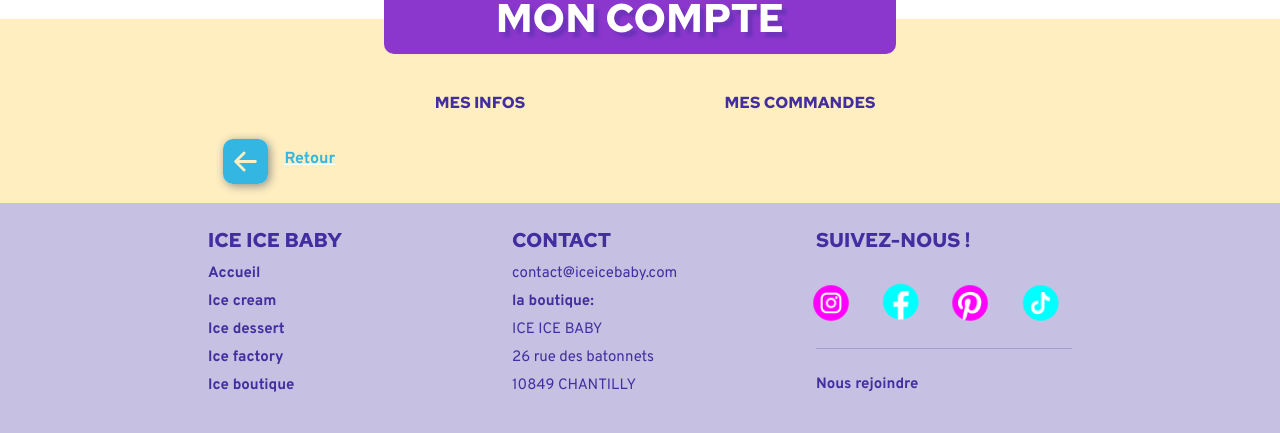
After one commit to CassouDev/Iceicebaby, a Symfony app: template templates/security/orderDetails.html.twig in a window 1280 px wide. The commit adds this page. Shown: the part 600-1033 px from the top of the page. Run offline with Twig, Linux system fonts and the light colour scheme; the template is opened without the code that fills it, so the values that code supplies are empty; some libraries are stand-ins or nearby versions.

Commit message:
pages accountOrders + orderDetails + register Orders in bdd
accountOrder() register orders in bdd + tabs card (account)

```diff
--- a/public/css/account.css
+++ b/public/css/account.css
@@ -27,5 +27,4 @@
 .infos-card strong {
     font-weight: 700;
     color: #6610f2;
-
 }
--- a/public/css/template.css
+++ b/public/css/template.css
@@ -150,6 +150,24 @@ body p {
 .iceice-button:hover {
     background-color: orange;
 }
+/*ICONS*/
+.return-icon p {
+    color: #33b7e2;
+    font-weight: bold;
+    text-decoration: none;
+}
+.return-icon p:hover {
+    color: orange;
+    text-decoration: none;
+}
+.bi.bi-arrow-left-square-fill {
+    border-radius: 10px;
+    box-shadow: 2px 2px 10px rgb(143, 142, 142);
+    color: #33b7e2;
+}
+.bi.bi-arrow-left-square-fill:hover {
+    color: orange;
+}
 /*VIOLET TITLES*/
 .container-fluid h1 {
     width: 40%;
--- a/src/Controller/CartController.php
+++ b/src/Controller/CartController.php
@@ -56,7 +56,7 @@ class CartController extends AbstractController
                     'items' => $cartService->getFullCart(),
                     'quantity' => $cartService->getQuantity(),
                     'ordering' => $cartService->getOrderStatus(),
-                    'cartMessage' => "Votre commande a bien été passée. Retrouvez la dans votre compte, rubrique 'mes commandes'.",
+                    'cartMessage' => "Votre commande a bien été passée. Retrouvez la dans votre compte, rubrique 'MES COMMANDES'.",
                     'icecream_link' => "",
                     'icedessert_link' => "",
                     'icefactory_link' => "",
@@ -129,9 +129,9 @@ class CartController extends AbstractController
 
         $newOrder = new Order();
 
-        $newOrder->setOderDate(new \DateTime());
+        $newOrder->setOrderDate(new \DateTime());
         $newOrder->setOrderPrice($cartService->getTotal());
-        $newOrder->setOrderStatus('Commande en attente de validation');
+        $newOrder->setOrderStatus('En attente de validation');
         $newOrder->setUser($userId);
 
         $manager->persist($newOrder);
--- a/src/Entity/Order.php
+++ b/src/Entity/Order.php
@@ -3,6 +3,7 @@
 namespace App\Entity;
 
 use Doctrine\ORM\Mapping as ORM;
+use App\Repository\OrderRepository;
 
 /**
  * @ORM\Entity(repositoryClass=OrderRepository::class)
--- a/templates/base.html.twig
+++ b/templates/base.html.twig
@@ -19,41 +19,41 @@
             <div class="container-fluid flex-column">
                 <form class="d-flex row position-absolute flex-nowrap align-items-md-end">
                     {# <button class="col-md-2 btn btn-secondary my-2 my-sm-0 navbar-button" type="submit">
-                        <img src="../../images/header_search_icon.svg" alt="icone loupe" id="search-icon">
+                        <img src="../../../images/header_search_icon.svg" alt="icone loupe" id="search-icon">
                     </button> #}
                     {# <input class="col-md-6 form-control border border-info rounded me-sm-2" id="search-field" type="text" placeholder="Rechercher"> #}
                     {% if items | length > 0 %}
                         <a href="{{ path('cart', {'status': 'ordering'}) }}" class="col-md-2 cart-button navbar-button">
                             <p id="cart-items-number">{{ quantity }}</p>
-                            <img src="../../images/header_cart_icon.svg" alt="icone panier" id="cart-icon">
+                            <img src="../../../images/header_cart_icon.svg" alt="icone panier" id="cart-icon">
                             <p id="panier">Panier</p>
                         </a>
                     {% else %}
                         <a href="{{ path('cart', {'status': 'ordering'}) }}" class="col-md-2 cart-button navbar-button">
-                            <img src="../../images/header_cart_icon.svg" alt="icone panier" id="cart-icon">
+                            <img src="../../../images/header_cart_icon.svg" alt="icone panier" id="cart-icon">
                             <p id="panier">Panier</p>
                         </a>
                     {% endif %}
 
                     {% if not app.user %}
                         <a href="{{ path('security_login', {'status': 'security'}) }}" class="col-md-2 account-button navbar-button">
-                            <img src="../../images/header_account_icon.svg" alt="icone compte" id="account-icon">
+                            <img src="../../../images/header_account_icon.svg" alt="icone compte" id="account-icon">
                             <p id="compte">Compte</p>
                         </a>
                     {% else %}
                         <a href="{{ path('account', {'id': app.user.id}) }}" class="col-md-2 account-button navbar-button">
-                        <img src="../../images/header_account_icon.svg" alt="icone compte" id="account-icon">
+                        <img src="../../../images/header_account_icon.svg" alt="icone compte" id="account-icon">
                         <p id="compte">Mon compte</p>
                         </a>
                         <a href="{{ path('security_logout') }}" class="col-md-2 exit-button navbar-button">
-                            <img src="../../images/header_exit_icon.svg" alt="icone compte" id="exit-icon">
+                            <img src="../../../images/header_exit_icon.svg" alt="icone compte" id="exit-icon">
                             <p id="exit">Sortir</p>
                         </a>
                     {% endif %}
                 </form>
                 <div class="brand row">
                     <a class="navbar-brand" href="/">
-                        <img src="../../images/header_iceicebaby_logo.svg" alt="Ici Ice Baby logo"/>
+                        <img src="../../../images/header_iceicebaby_logo.svg" alt="Ici Ice Baby logo"/>
                     </a>
                 </div>
 
@@ -140,16 +140,16 @@
                     <h1>SUIVEZ-NOUS !</h1>
                     <div class="social lead">
                         <a>
-                            <img src="../../images/footer_social_instagram.png" alt="logo Instagram" id="instagram"/>
+                            <img src="../../../images/footer_social_instagram.png" alt="logo Instagram" id="instagram"/>
                         </a>
                         <a>
-                            <img src="../../images/footer_social_facebook.png" alt="logo Facebook"/>
+                            <img src="../../../images/footer_social_facebook.png" alt="logo Facebook"/>
                         </a>
                         <a>
-                            <img src="../../images/footer_social_pinterest.png" alt="logo Pinterest"/>
+                            <img src="../../../images/footer_social_pinterest.png" alt="logo Pinterest"/>
                         </a>
                         <a>
-                            <img src="../../images/footer_social_tiktok.png" alt="logo Tiktok"/>
+                            <img src="../../../images/footer_social_tiktok.png" alt="logo Tiktok"/>
                         </a>
                     </div>
                     <a>
--- a/templates/iceicebaby/icecreamProduct.html.twig
+++ b/templates/iceicebaby/icecreamProduct.html.twig
@@ -3,7 +3,6 @@
 {% block stylesheets %}
     {# caroussel #}
     <link rel="stylesheet" href="https://maxcdn.bootstrapcdn.com/bootstrap/4.0.0/css/bootstrap.min.css" integrity="sha384-Gn5384xqQ1aoWXA+058RXPxPg6fy4IWvTNh0E263XmFcJlSAwiGgFAW/dAiS6JXm" crossorigin="anonymous">
-
     <link rel="stylesheet" href="https://bootswatch.com/5/quartz/bootstrap.min.css">
     <link href="{{ asset('css/template.css') }}" type="text/css" rel="stylesheet">
     <link href="{{ asset('css/homepage.css') }}" type="text/css" rel="stylesheet">
--- /dev/null
+++ b/templates/security/orderDetails.html.twig
@@ -0,0 +1,116 @@
+{% extends "base.html.twig" %}
+
+{% block title %}Bienvenue sur votre Ice compte !{% endblock %}
+
+{% block stylesheets %}
+    <link href="{{ asset('../css/template.css') }}" type="text/css" rel="stylesheet">
+    <link href="{{ asset('../css/account.css') }}" type="text/css" rel="stylesheet">
+    <link href="{{ asset('../css/cart.css') }}" type="text/css" rel="stylesheet">
+{% endblock %}
+
+{% block betweenNavbars %}
+    <h1 class="row justify-content-md-center">MON COMPTE</h1>
+{% endblock %}
+
+{% block navbar2 %}
+    <div class="row second_navbar mt-4 ms-auto me-auto mb-0">
+        <ul class="navbar-nav">
+            <li class="col-md-6 nav-item">
+                <a class="nav-link {{ infos_link }}" href="#infos-card">MES INFOS</a>
+            </li>
+            <li class="col-md-6 nav-item">
+                <a class="nav-link {{ commandes_link }}" href="{{ path('account_orders', {'id': user.id}) }}">MES COMMANDES</a>
+            </li>
+        </ul>
+    </div>
+{% endblock %}
+
+{% block body %}
+    <div class="container-fluid">
+        <div class="row">
+            <div class="col-md-8 mb-2 ms-auto me-auto text-start return-icon">
+                <a href="{{ path('account_orders', {'id': user.id}) }}" class="row">
+                    <div class="col-md-1 pe-2 text-end">
+                        <svg xmlns="http://www.w3.org/2000/svg" width="45" height="45" fill="currentColor" class="bi bi-arrow-left-square-fill" viewBox="0 0 16 16">
+                            <path d="M16 14a2 2 0 0 1-2 2H2a2 2 0 0 1-2-2V2a2 2 0 0 1 2-2h12a2 2 0 0 1 2 2v12zm-4.5-6.5H5.707l2.147-2.146a.5.5 0 1 0-.708-.708l-3 3a.5.5 0 0 0 0 .708l3 3a.5.5 0 0 0 .708-.708L5.707 8.5H11.5a.5.5 0 0 0 0-1z"/>
+                        </svg>
+                    </div>
+                    <div class="col-md-2">
+                        <p class="pt-1">Retour</p>
+                    </div>
+                </a>
+            </div>
+        </div>
+        {% if ordersInProgress %}
+            <div class="row in-progress text-center pb-4">
+                <div class="col-md-8 ice-card infos-card ms-auto me-auto mb-3">
+                    <table class="row table mb-1 text-center">
+                        <thead class="col-md-12">
+                            <tr class="row table-title">
+                                <th class="col-md-12">
+                                    <h2>Commande n°{{ order.id }}<small> - efféctuée le {{ order.orderDate|date("m/d/Y") }}</small></h2>
+                                </th>
+                            </tr>
+                        </thead>
+                        <tbody class="col-md-12">
+                            {% for productOrder in productOrders %}
+                                <tr class="row">
+                                    <td class="col-md-2">
+                                        <img class="d-block me-auto ms-auto" src="../../../images/{{ productOrder.product.productMainPicture }}" alt="Photo principale">
+                                    </td>
+                                    <td class="col-md-3" id="item-name">{{ productOrder.product.productName }}</td>
+                                    <td class="col-md-2">{{ productOrder.product.productPrice }}€</td>
+                                    <td class="col-md-2">{{ productOrder.quantity }}</td>
+                                    <td class="col-md-3">{{ productOrder.product.productPrice * productOrder.quantity}}€</td>
+                                </tr>
+                            {% endfor %}
+                        </tbody>
+                        <tfoot class="col-md-12 mt-3 mb-2 pe-1">
+                            <tr class="row">
+                                <td class="col-md-3 text-end pe-3" id="total-title">Status :</td>
+                                <td class="col-md-3 order-status">{{ order.orderStatus}}</td>
+                                <td class="col-md-3 text-end pe-3" id="total-title">Total :</td>
+                                <td class="col-md-3"  id="total-price">{{ order.orderPrice }}€</td>
+                            </tr>
+                        </tfoot>
+                    </table>
+                </div>
+            </div>
+        {% elseif ordersPast %}
+            <div class="row past">
+                <div class="col-md-8 ice-card infos-card ms-auto me-auto mb-3">
+                    <table class="row table mb-1 text-center">
+                        <thead class="col-md-12">
+                            <tr class="row table-title">
+                                <th class="col-md-12">
+                                    <h2>Commande n°{{ order.id }}<small> - efféctuée le {{ order.orderDate|date("m/d/Y") }}</small></h2>
+                                </th>
+                            </tr>
+                        </thead>
+                        <tbody class="col-md-12">
+                            {% for productOrder in productOrders %}
+                                <tr class="row">
+                                    <td class="col-md-2">
+                                        <img class="d-block me-auto ms-auto" src="../../../images/{{ productOrder.product.productMainPicture }}" alt="Photo principale">
+                                    </td>
+                                    <td class="col-md-3" id="item-name">{{ productOrder.product.productName }}</td>
+                                    <td class="col-md-2">{{ productOrder.product.productPrice }}€</td>
+                                    <td class="col-md-2">{{ productOrder.quantity }}</td>
+                                    <td class="col-md-3">{{ productOrder.product.productPrice * productOrder.quantity}}€</td>
+                                </tr>
+                            {% endfor %}
+                        </tbody>
+                        <tfoot class="col-md-12 mt-3 mb-2 pe-1">
+                            <tr class="row">
+                                <td class="col-md-3 text-end pe-3" id="total-title">Status :</td>
+                                <td class="col-md-3 order-status">{{ order.orderStatus}}</td>
+                                <td class="col-md-3 text-end pe-3" id="total-title">Total :</td>
+                                <td class="col-md-3"  id="total-price">{{ order.orderPrice }}€</td>
+                            </tr>
+                        </tfoot>
+                    </table>
+                </div>
+            </div>
+        {% endif %}
+    </div>
+{% endblock %}
```
Also changed, not shown: other parts of public/css/template.css (+37 -0 lines), src/Controller/SecurityController.php (+71 -9 lines), templates/security/account.html.twig (+8 -3 lines), templates/security/accountOrders.html.twig (added, +86 -0 lines).
